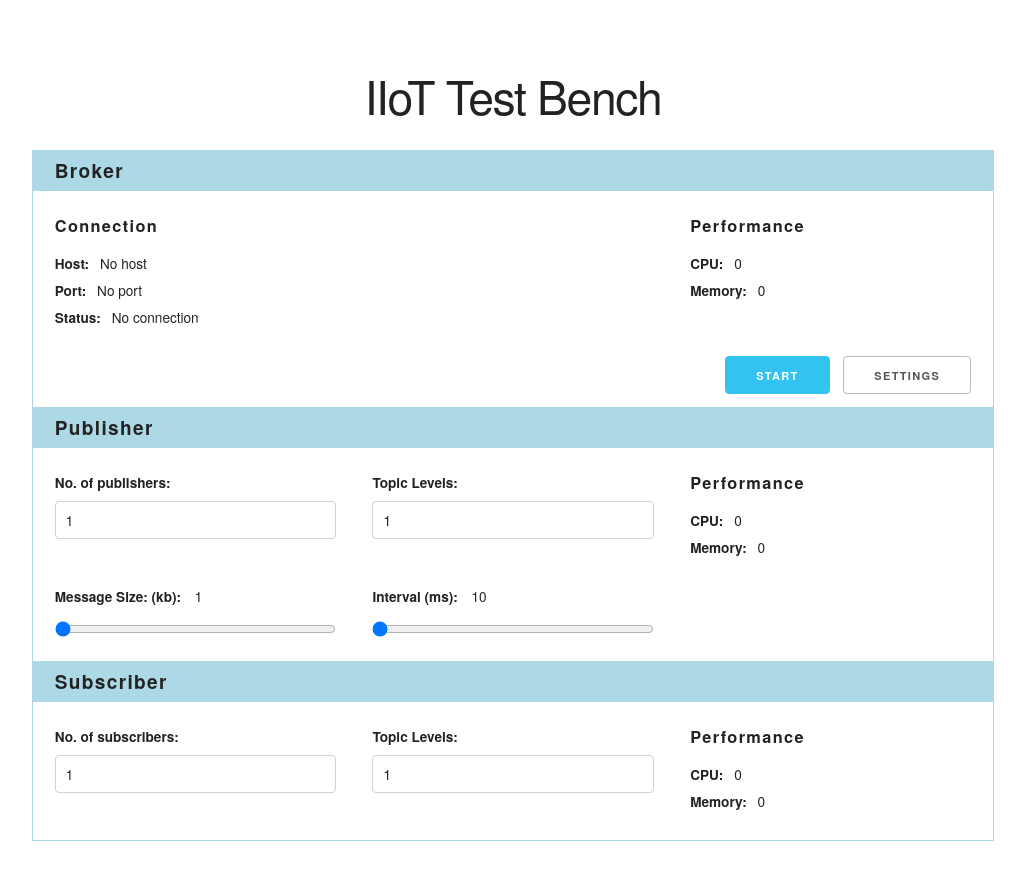
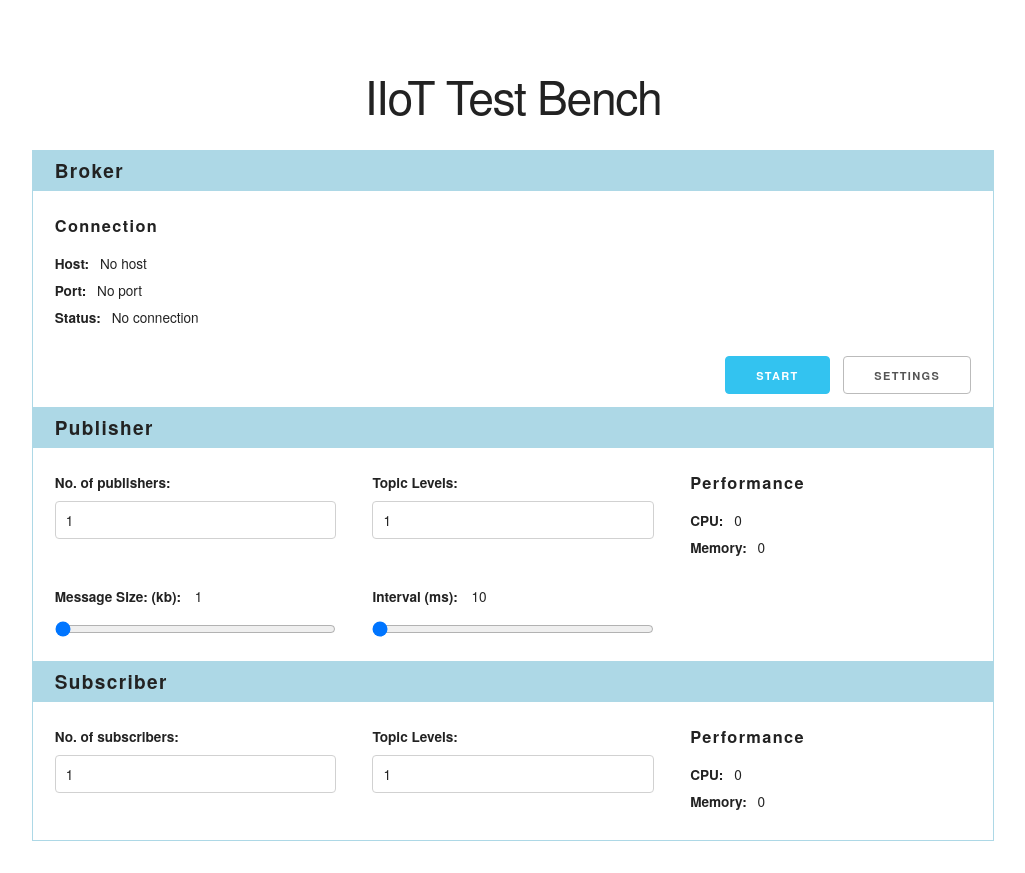
Before and after one commit to Isaac-Ampomah-12/iiot-test-bench, a React (Create React App) app in the folder frontend/: page / in a window 1280 px wide. Shown: the whole page, without its empty margins (127-1152 px from the left). Built offline with nearby package versions, Linux system fonts and the light colour scheme; no server answers.

Commit message:
Comment out broker cpu performance

```diff
--- a/frontend/src/components/Broker/Broker.js
+++ b/frontend/src/components/Broker/Broker.js
@@ -85,7 +85,7 @@ function Broker() {
             </div>
           </div>
         </div> */}
-        <div className="three columns">
+        {/* <div className="three columns">
           <h3>Performance</h3>
           <div className="info">
             <div className="info-item">
@@ -101,7 +101,7 @@ function Broker() {
               <span>{0}</span>
             </div>
           </div>
-        </div>
+        </div> */}
       </div>
       <div className="row bottom">
         <span style={{ color: pubsubConnect.color }}>
```
